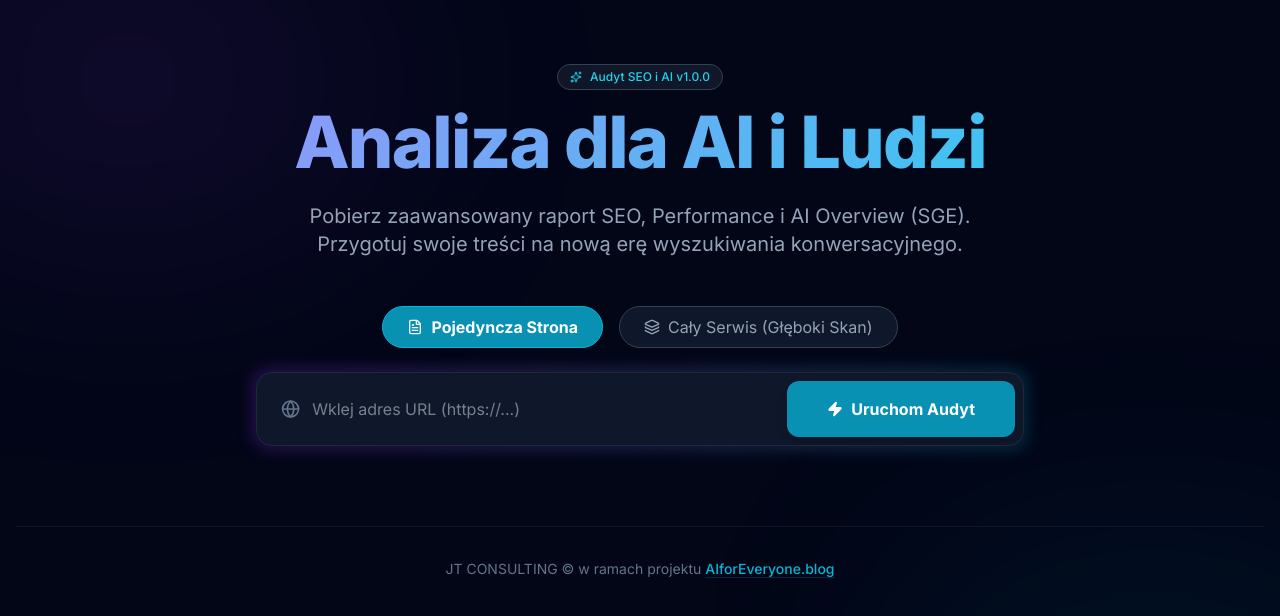
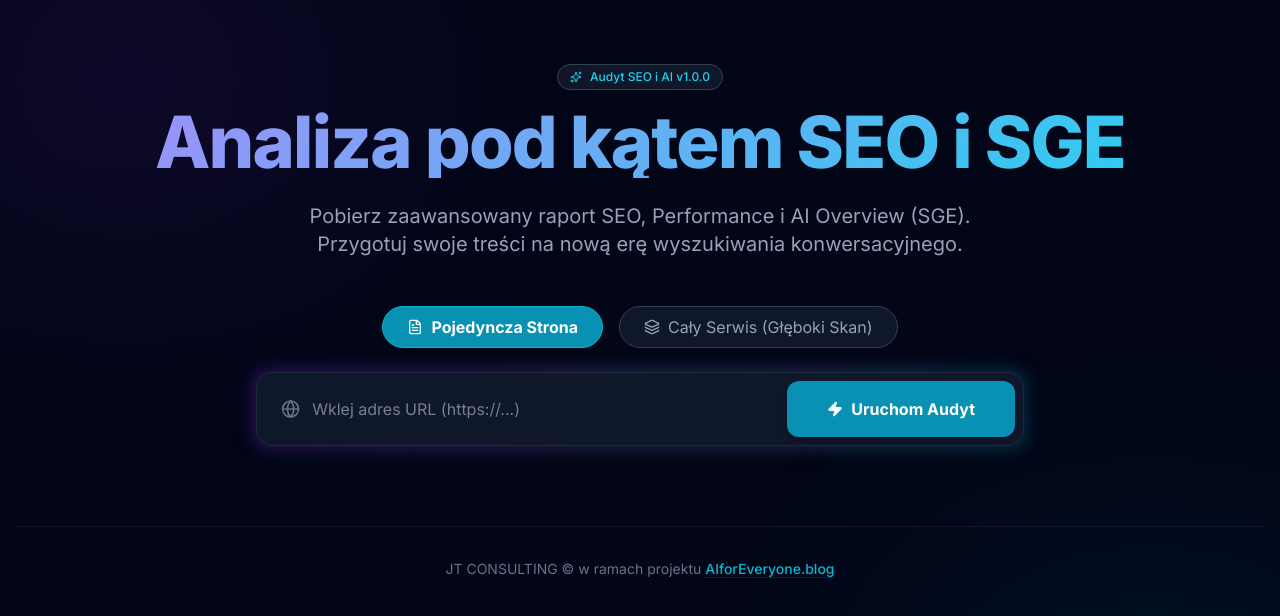
Before and after one commit to jtomeczek-dev/Audit-SEO-SGE, a Next.js app: page / in a window 1280 px wide. Shown: the top 616 px of the page. Built offline with nearby package versions, Linux system fonts and the light colour scheme.

Commit message:
style: update heading to 'Analiza pod kątem SEO i SGE'

```diff
--- a/src/app/page.tsx
+++ b/src/app/page.tsx
@@ -401,7 +401,7 @@ export default function Home() {
                                 Audyt SEO i AI v1.0.0
                             </span>
                             <h1 className="text-5xl md:text-7xl font-extrabold tracking-tight mb-6 text-gradient">
-                                Analiza dla AI i Ludzi
+                                Analiza pod kątem SEO i SGE
                             </h1>
                             <p className="text-slate-400 text-lg md:text-xl max-w-2xl mx-auto">
                                 Pobierz zaawansowany raport SEO, Performance i AI Overview (SGE).
```
